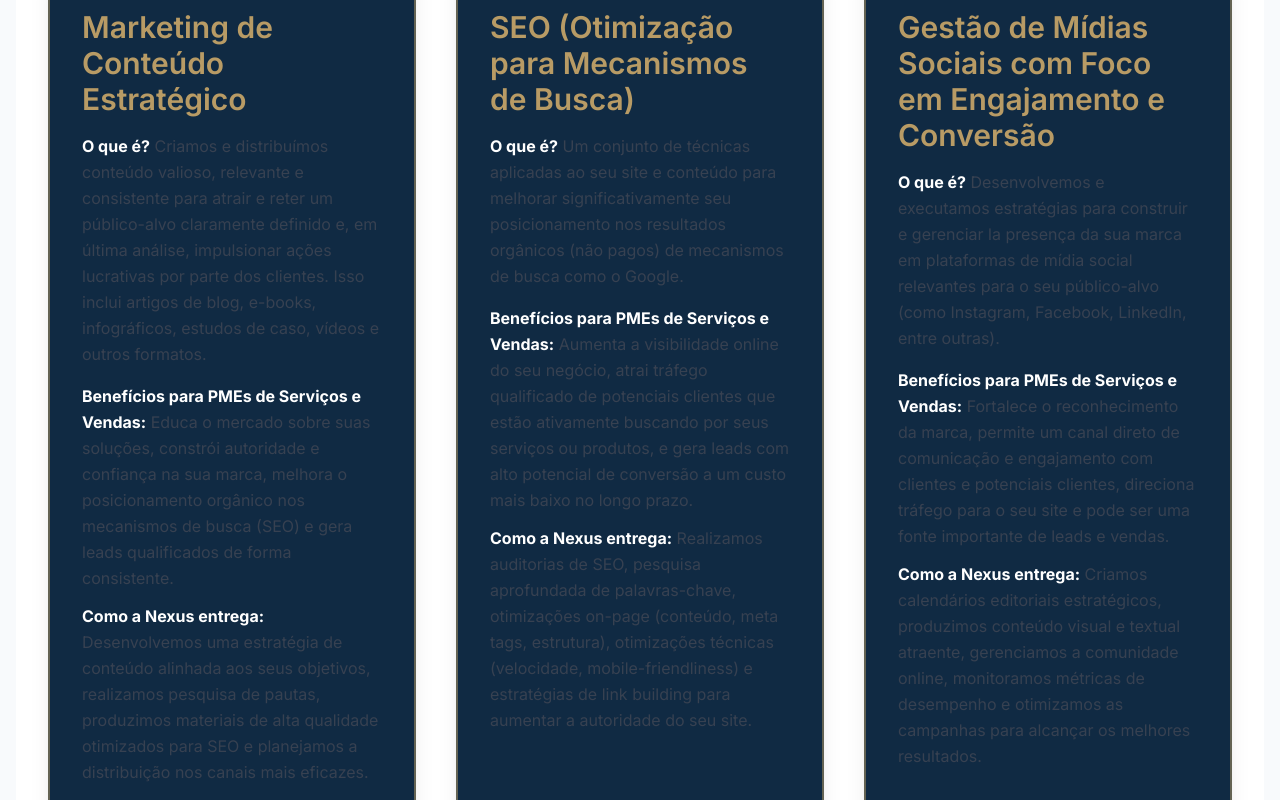
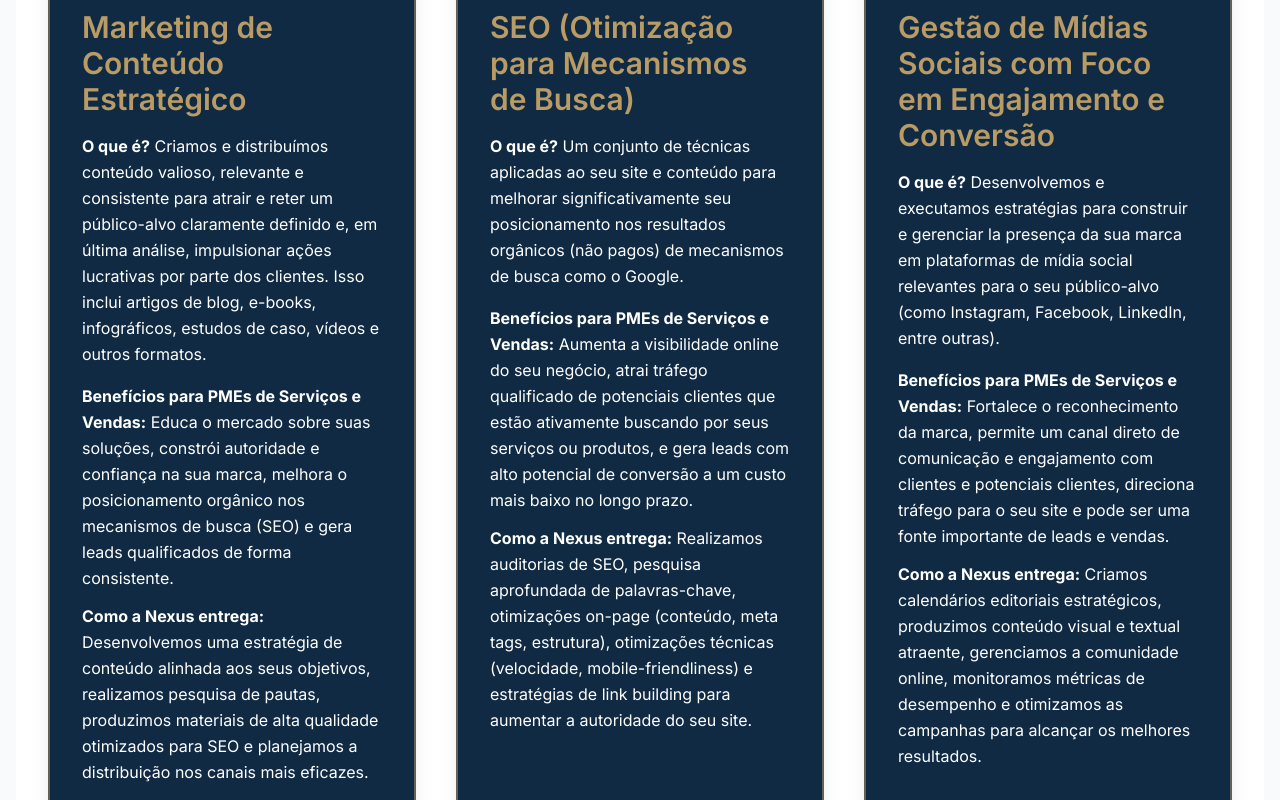
Before and after one commit to AgenciaNexus25/agencia-nexus-site, a Next.js app: page /servicos in a window 1280 px wide. Shown: the part 620-1420 px from the top of the page. Built offline with nearby package versions, Linux system fonts and the light colour scheme.

Commit message:
Força texto branco em todos os elementos dos cards de Serviços

```diff
--- a/src/app/servicos/page.tsx
+++ b/src/app/servicos/page.tsx
@@ -89,9 +89,9 @@ export default function ServicosPage() {
             <div key={service.id} className="bg-nexus-blue text-white p-8 rounded-lg shadow-xl hover:shadow-2xl transition-shadow duration-300 transform hover:-translate-y-2 flex flex-col border-2 border-nexus-gold/50">
               <h3 className="text-2xl lg:text-3xl font-semibold text-nexus-gold mb-4 min-h-[3em] flex items-center">{service.title}</h3>
               <div className="space-y-3 text-white text-base leading-relaxed flex-grow">
-                <p><strong className="text-white">O que é?</strong> {service.description}</p>
-                <p><strong className="text-white">Benefícios para PMEs de Serviços e Vendas:</strong> {service.benefits}</p>
-                <p><strong className="text-white">Como a Nexus entrega:</strong> {service.delivery}</p>
+                <p className="text-white"><strong className="text-white">O que é?</strong> {service.description}</p>
+                <p className="text-white"><strong className="text-white">Benefícios para PMEs de Serviços e Vendas:</strong> {service.benefits}</p>
+                <p className="text-white"><strong className="text-white">Como a Nexus entrega:</strong> {service.delivery}</p>
               </div>
             </div>
           ))}
```
